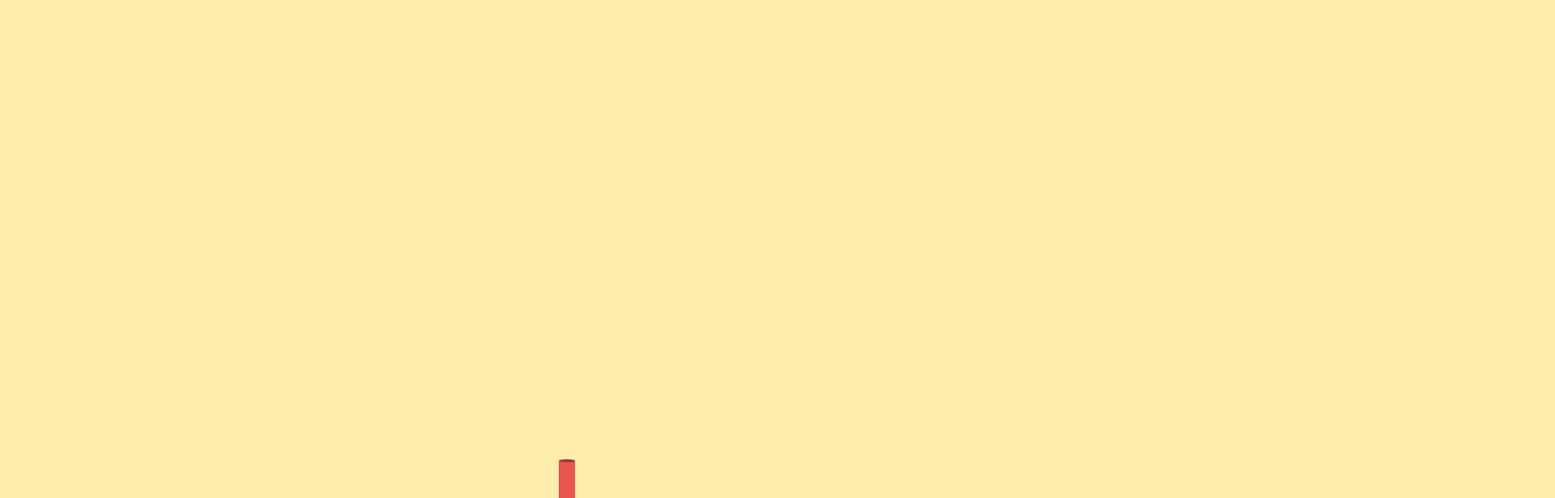
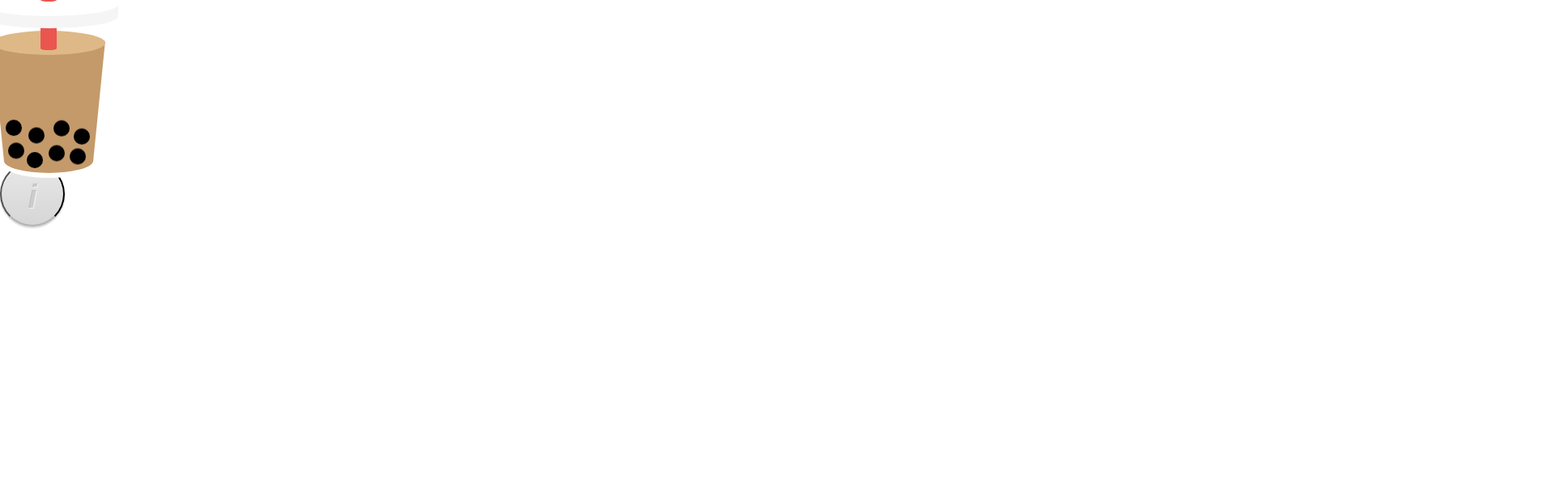
Before and after one commit to redgosho/tapioca-maker, a React (Create React App) app in the folder tapioca-project/: page / in a window 1280 px wide. Shown: the top 616 px of the page at 81% size, 1920 px wide, since content can reach past the window. Built offline with nearby package versions, Linux system fonts and the light colour scheme.

Commit message:
iconボタン追加

```diff
--- a/tapioca-project/src/screens/Title.js
+++ b/tapioca-project/src/screens/Title.js
@@ -1,20 +1,45 @@
 import React from 'react';
 import styled from 'styled-components'
 import Tapioca from './Tapioca';
-
-const Body = styled.div`
-  height: 100vh;
-  width: 100vw
-  background: #ffedab;
-  padding: 50% 50%;
-`
 
 function Title() {
   return (
     <Body>
       <Tapioca />
+      <InfoButton>
+        <InfoButton__i>i</InfoButton__i>
+      </InfoButton>
     </Body>
   );
 }
 
+const Body = styled.div`
+  height: 100vh;
+  width: 100vw
+`
+const InfoButton = styled.button`
+  display: inline-block;
+  text-decoration: none;
+  color: rgba(152, 152, 152, 0.43);/*アイコン色*/
+  width: 80px;
+  height: 80px;
+  line-height: 80px;
+  font-size: 40px;
+  border-radius: 50%;
+  text-align: center;
+  overflow: hidden;
+  font-weight: bold;
+  background-image: linear-gradient(#e8e8e8 0%, #d6d6d6 100%);
+  text-shadow: 1px 1px 1px rgba(255, 255, 255, 0.66);
+  box-shadow: inset 0 2px 0 rgba(255,255,255,0.5), 0 2px 2px rgba(0, 0, 0, 0.19);
+  border-bottom: solid 2px #b5b5b5;
+  &:active {
+    box-shadow: inset 0 1px 0 rgba(255,255,255,0.5), 0 2px 2px rgba(0, 0, 0, 0.19);
+    border-bottom: none;
+  }
+`
+const InfoButton__i = styled.i`
+  line-height: 80px;
+`
+
 export default Title;
```
